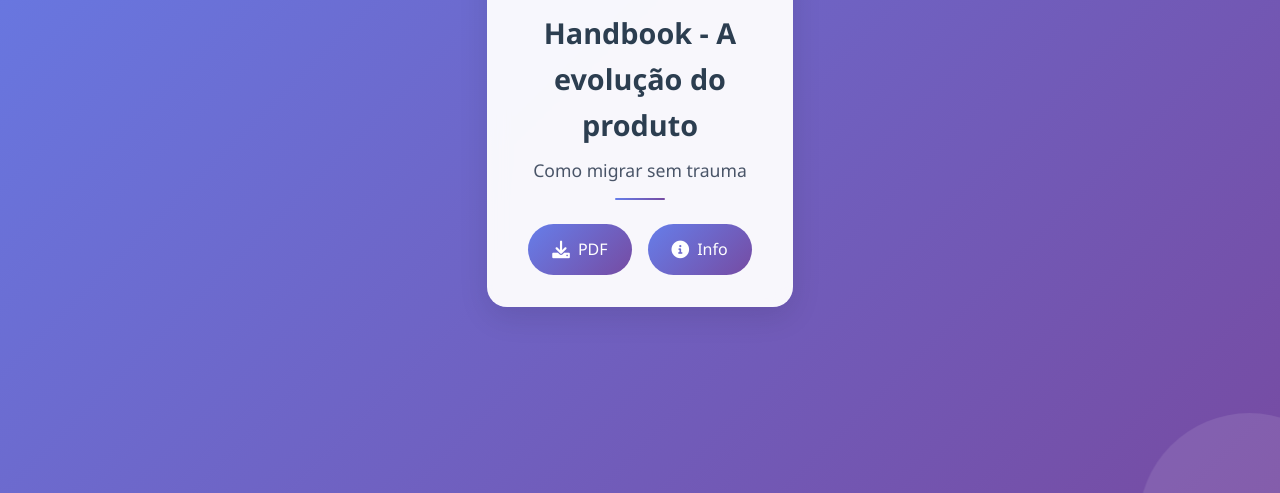
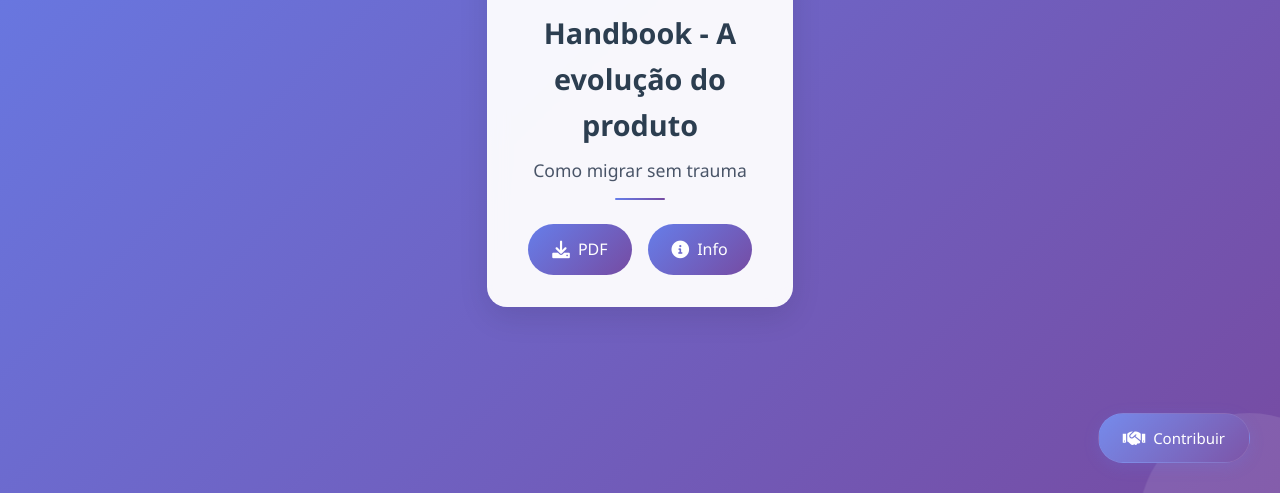
Before and after one commit to dssiqueira/library, a plain HTML site: page index.html in a window 1280 px wide. Shown: the part 307-800 px from the top of the page. Drawn offline with Linux system fonts and the light colour scheme.

Commit message:
Adicionado botão de contribuir

```diff
--- a/index.html
+++ b/index.html
@@ -76,5 +76,9 @@
     </div>
 
     <script src="script.js"></script>
+    <a href="#" target="_blank" class="floating-contribute-btn">
+        <i class="fas fa-handshake"></i>
+        Contribuir
+    </a>
 </body>
 </html>
--- a/styles.css
+++ b/styles.css
@@ -369,6 +369,61 @@ input:checked + .slider:before {
     color: #ddd;
 }
 
+/* Botão flutuante de contribuir */
+.floating-contribute-btn {
+    position: fixed;
+    bottom: 30px;
+    right: 30px;
+    background: linear-gradient(135deg, var(--gradient-start), var(--gradient-end));
+    color: white;
+    padding: 12px 24px;
+    border-radius: 50px;
+    text-decoration: none;
+    box-shadow: 0 4px 15px rgba(102, 126, 234, 0.2);
+    display: flex;
+    align-items: center;
+    gap: 8px;
+    font-size: 15px;
+    transition: all 0.3s ease;
+    z-index: 1000;
+    backdrop-filter: blur(5px);
+    border: 1px solid rgba(255, 255, 255, 0.15);
+    overflow: hidden;
+}
+
+.floating-contribute-btn::before {
+    content: '';
+    position: absolute;
+    top: 0;
+    left: 0;
+    right: 0;
+    bottom: 0;
+    background: linear-gradient(135deg, rgba(255, 255, 255, 0.1), rgba(255, 255, 255, 0.05));
+    border-radius: inherit;
+}
+
+.floating-contribute-btn:hover {
+    transform: translateY(-2px);
+    box-shadow: 0 6px 20px rgba(102, 126, 234, 0.3);
+    background: linear-gradient(135deg, var(--gradient-end), var(--gradient-start));
+    color: white;
+}
+
+.floating-contribute-btn i {
+    font-size: 18px;
+    position: relative;
+}
+
+/* Ajuste para tema escuro */
+[data-theme="dark"] .floating-contribute-btn {
+    box-shadow: 0 4px 15px rgba(0, 0, 0, 0.2);
+    border: 1px solid rgba(255, 255, 255, 0.08);
+}
+
+[data-theme="dark"] .floating-contribute-btn::before {
+    background: linear-gradient(135deg, rgba(255, 255, 255, 0.05), rgba(255, 255, 255, 0.02));
+}
+
 /* Mobile styles */
 @media screen and (max-width: 768px) {
     .modal-content {
```
